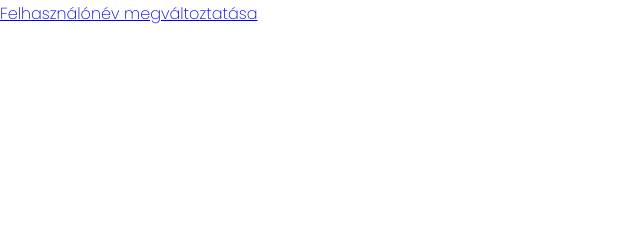
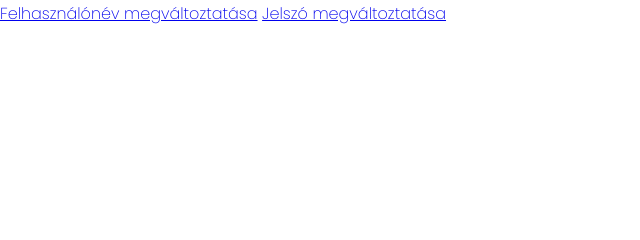
Before and after one commit to prokajkristof/Husi, a Django app: page /profile_s/ in a window 1280 px wide. Shown: the part 175-415 px from the top of the page, without its empty margins (0-640 px from the left). Run offline with Django 4.2, Linux system fonts and the light colour scheme; some libraries are stand-ins or nearby versions.

Commit message:
feat(#5): added link to password_mod_form

```diff
--- a/templates/accounts/profile.html
+++ b/templates/accounts/profile.html
@@ -25,6 +25,7 @@
     <h3> Csatlakozás dátuma: {{ request.user.date_joined }}</h3>
 
     <a href="/mod_form">Felhasználónév megváltoztatása</a>
+    <a href="/password_mod_form">Jelszó megváltoztatása</a>
 
 {% block content %}
     <div class="row my-3 p-3">
```
